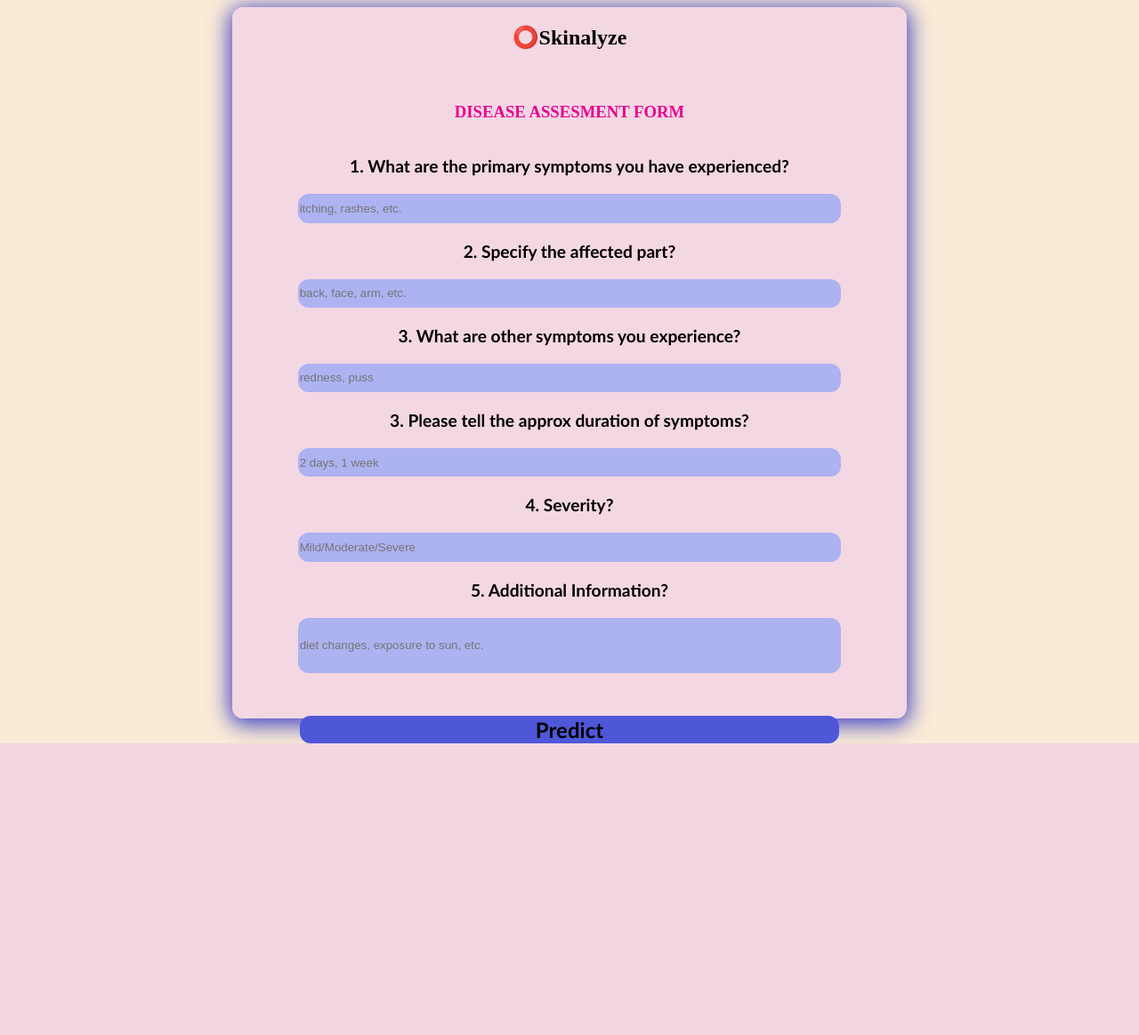
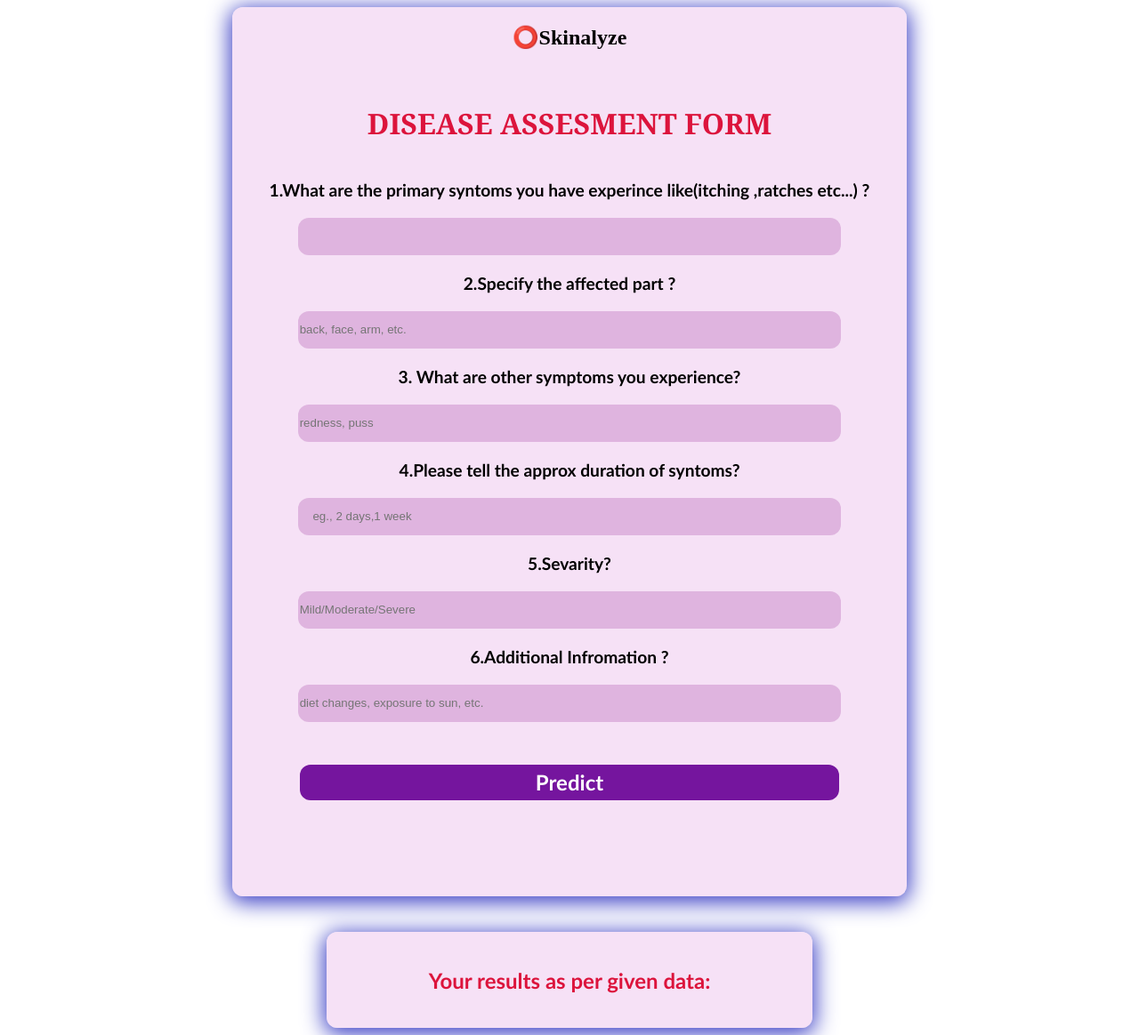
Before and after one commit to Code0ut/Skinalyze, a Flask app: page /chatbot_form in a window 1280 px wide. Shown: the whole page at 89% size. Before the commit the page ends 836 px from the top, so only its background shows below. Run offline with Flask 3, Linux system fonts and the light colour scheme.

Commit message:
Update chatbot.html

```diff
--- a/templates/chatbot.html
+++ b/templates/chatbot.html
@@ -2,14 +2,16 @@
 <html lang="en">
 <head>
     <meta charset="UTF-8">
-    <meta name="viewport" content="width, initial-scale=1.0">
+    <meta name="viewport" content="width=
+    , initial-scale=1.0">
     <title>form</title>
     <style>
         body{
             display: flex;
-            justify-content: center;
+            justify-content: space-between;
             align-items: center;
-            background-color: antiquewhite;
+            flex-direction: column;
+            background-color: white
         }
 
            form{
@@ -19,10 +21,13 @@
             gap: 20px;
             /* border: 2px solid red; */
             width: 60%;
-            height: 800px;
+            height: 1000px;
             border-radius: 12px ;
             box-shadow: 0px 4px 25px 3px rgb(59, 63, 197);
-            background-color: rgba(238, 196, 238,0.5);
+            background-color: rgb(238, 196, 238,0.5);
+            animation:akshad2 1s cubic-bezier(0.075, 0.82, 0.165, 1)  1;
+
+
 
            }
            form input{
@@ -30,7 +35,7 @@
                     height: 40px;
                     border-radius: 12px;
                     border: none;
-                    background-color: rgb(173, 178, 241);
+                    background-color:rgb(128, 0, 128,0.2)
 
                     /* box-shadow: 3px 4px 10px 3px rgb(109, 51, 161); */
 
@@ -41,7 +46,7 @@
                     font-size: larger;
 
                 }
-                  input#Information{
+                  input #Information{
                     height: 80px;
                 }
                 #but{
@@ -49,21 +54,52 @@
                     height: 40px;
                     border-radius: 12px;
                     border: none;
-                    background-color: rgb(78, 87, 216);
+                    background-color: rgb(117, 21, 158);
                     position: relative;
                     top: 28px;
                     font-weight: bolder;
                     font-size:x-large;
-                    font-family: 'Gill Sans', 'Gill Sans MT', Calibri, 'Trebuchet MS', sans-serif;
+                    font-family: 'Gill Sans', 'Gill Sans MT', Calibri, 'Trebuchet MS', sans-serif
+                    ;
+                    color:white;
 
                 }
                 #but:hover{
-                          background-color: aqua;
-                          color: black;
+                          background-color: rgb(222, 75, 202);
+                          color:rgb(0, 0, 0);
+                          animation:akshad 1s cubic-bezier(0.075, 0.82, 0.165, 1)  1 ;
 
                 }
-                h3{
-                    color: #e90090; ;
+                h1{
+                    font-family: Cambria, Cochin, Georgia, Times, 'Times New Roman', serif;
+                    color: crimson;
+                }
+
+                @keyframes akshad {
+
+
+                    from{
+                        transform:translateX(10px) translateY(10px) scale(2) ;
+
+                    }
+                    to{
+                        transform:translateX(10px) ;
+
+
+                    }
+                }
+
+                @keyframes akshad2 {
+
+
+                    from{
+                        transform:translateX(10px) translateY(10px) scale(2);
+
+                    }
+                    to{
+                        transform:translateX(10px);
+
+                    }
                 }
                 #loading {
                     display: flex;
@@ -73,9 +109,32 @@
                     font-family: Arial, sans-serif;
                     color: #555;
                 }
+                #result-box {
+    margin-top: 40px;
+    width: 40%;
+    padding: 20px;
+    border-radius: 12px;
+    background-color: rgba(238, 196, 238, 0.5);
+    box-shadow: 0px 4px 25px 3px rgb(59, 63, 197);
+    font-family: 'Gill Sans', 'Gill Sans MT', Calibri, 'Trebuchet MS', sans-serif;
+    text-align: center;
+    color: #333;
+}
+
+#result-title {
+    color: crimson;
+    margin-bottom: 10px;
+}
+
+#result-text {
+    font-size: larger;
+}
+
+
 
 
     </style>
+
 </head>
 <body>
 
@@ -86,28 +145,34 @@
 
 
            <h2> ⭕Skinalyze</h2>
-        <h3>DISEASE ASSESMENT FORM</h3>
+        <h1>DISEASE ASSESMENT FORM</h1>
+        <label for="">1.What are the primary syntoms you have experince  like(itching ,ratches etc...) ? </label>
+        <input type="text" name="primary-syntoms" id="primary"  min="1" max="15" required>
 
-        <label>1. What are the primary symptoms you have experienced?</label>
-        <input type="text" name="primary_symptom" id="primary" placeholder="itching, rashes, etc." required>
 
-        <label>2. Specify the affected part?</label>
-        <input type="text" name="location" id="associated" placeholder="back, face, arm, etc." required>
+        <label for="">2.Specify the affected part ?</label>
+        <input type="text" name="associated-syntoms" id="associated" min="1" max="15"  placeholder="back, face, arm, etc." required>
 
-        <label>3. What are other symptoms you experience?</label>
+        <label for="">3. What are other symptoms you experience?</label>
         <input type="text" name="associated_symptoms" id="associated_symptoms" placeholder="redness, puss">
 
-        <label>3. Please tell the approx duration of symptoms?</label>
-        <input type="text" name="duration" id="timeperiod" placeholder="2 days, 1 week">
+        <label for="">4.Please tell the approx duration of syntoms?</label>
+        <input type="text" name="Duration" id="timeperiod" placeholder="    eg., 2 days,1 week">
+        <label for="">5.Sevarity?</label>
+        <input type="text" name="severity" id="severity"  min="1" max="15"  placeholder="Mild/Moderate/Severe" required>
 
-        <label>4. Severity?</label>
-        <input type="text" name="severity" id="severity" placeholder="Mild/Moderate/Severe" required>
-
-        <label>5. Additional Information?</label>
-        <input type="text" name="additional_info" id="Information" placeholder="diet changes, exposure to sun, etc.">
+        <label for="">6.Additional Infromation ?</label>
+        <input type="text" name="addinfo" id="Information" placeholder="diet changes, exposure to sun, etc.">
 
         <button id="but" type="submit">Predict</button>
+
+
     </form>
+
+    <div id="result-box" style="display: none;">
+        <h2 id="result-title">Your results as per given data:</h2>
+        <p id="result-text"></p>
+    </div>
 
     <div id="loading" style="display: none;">
         <img src="https://i.gifer.com/YCZH.gif" alt="Loading..." width="60">
@@ -137,13 +202,21 @@
 
             // Show result
             document.getElementById("chatbot-response").innerHTML = `<h5>Prediction:</h5><p>${result.result || result}</p>`;
+
         } catch (err) {
             document.getElementById("loading").style.display = "none";
             document.getElementById("chatbot-response").innerHTML = `<p style="color:red;">Something went wrong. Please try again.</p>`;
+
         }
     });
+    document.getElementById("result-box").style.display = "block";
+    document.getElementById("result-text").innerText = result.result || result;
+
 
         </script>
 
+
+
+
 </body>
 </html>
```
Lines whose indentation alone changed are shown as unchanged.
